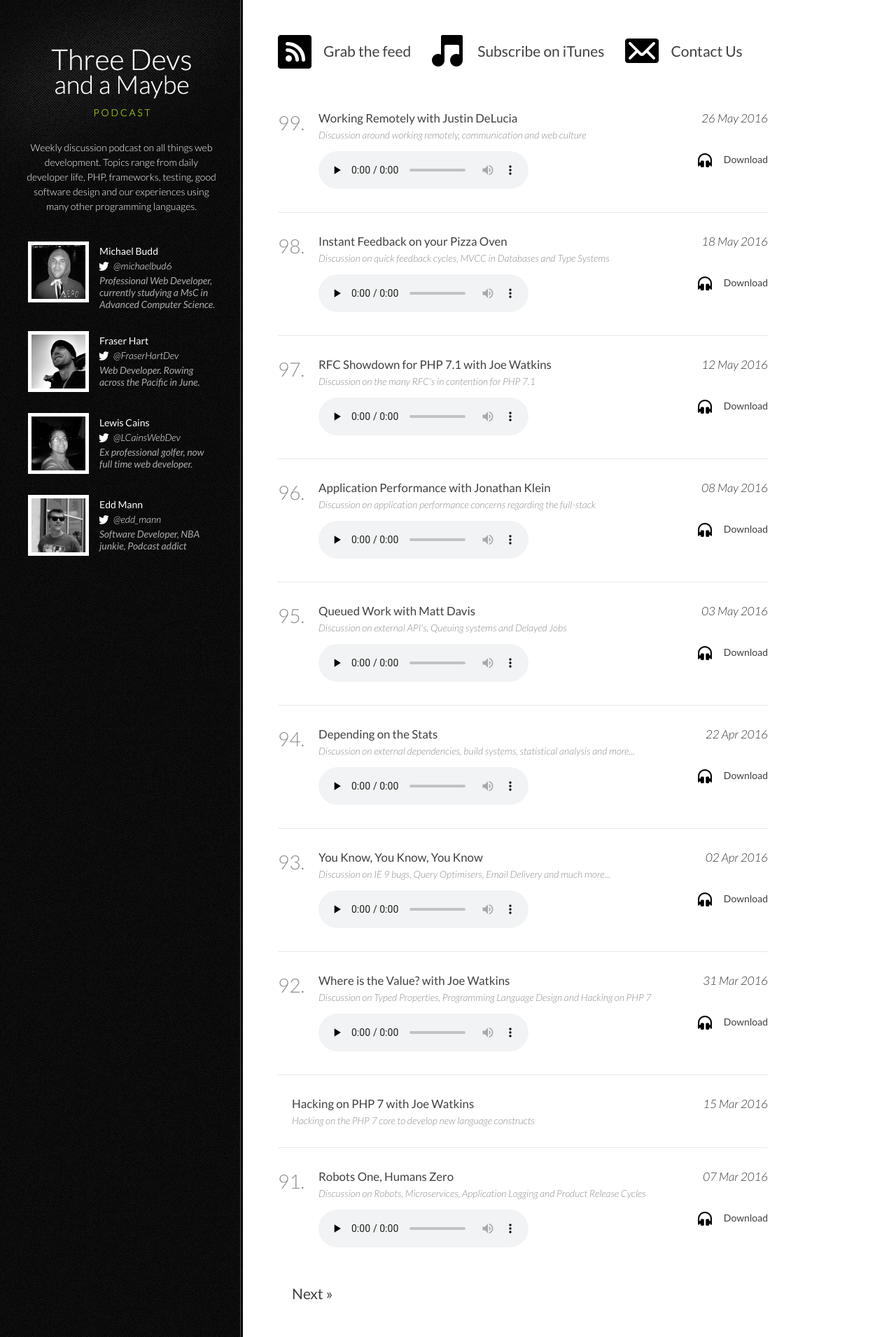
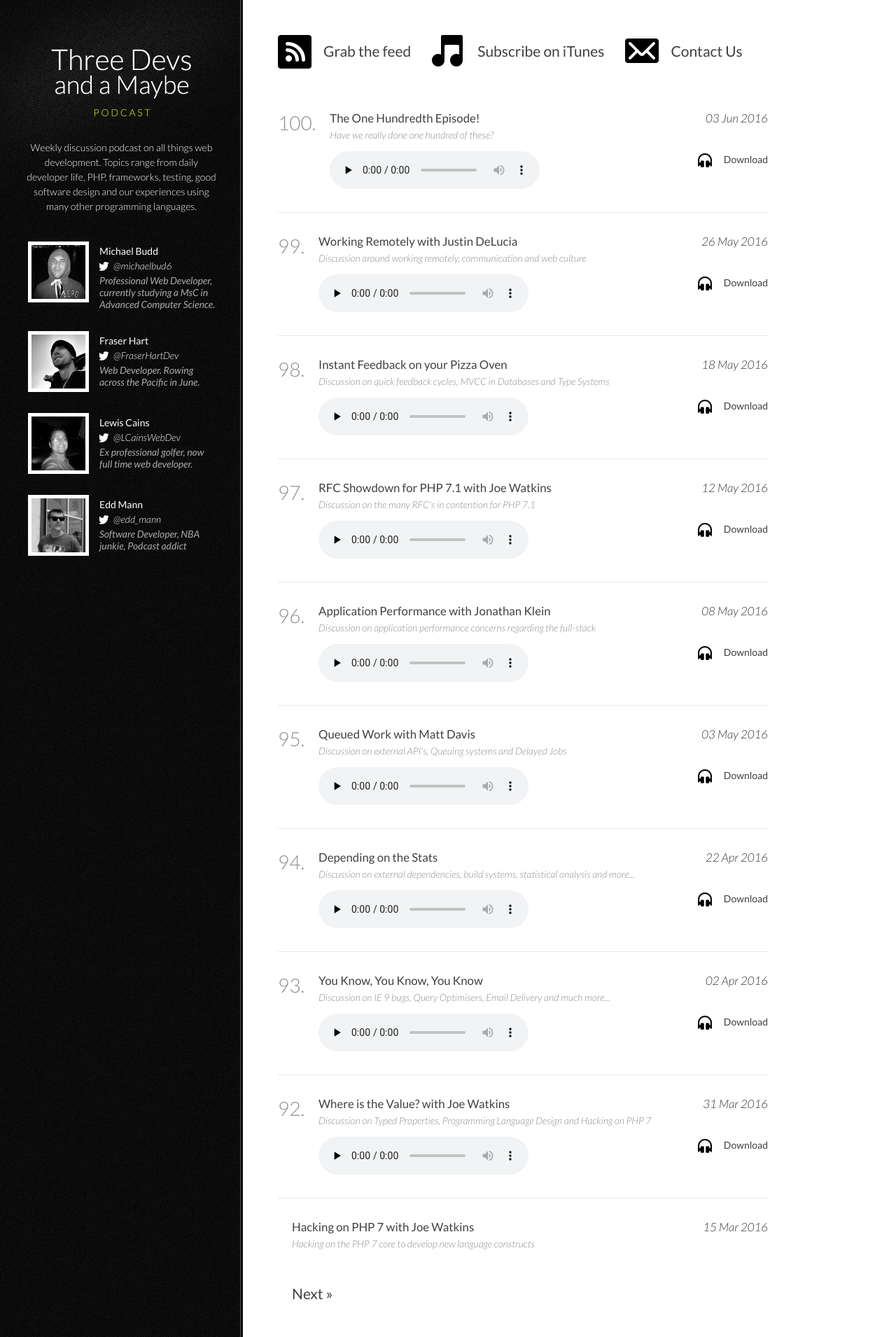
Before and after one commit to threedevsandamaybe/threedevsandamaybe.github.io, a Jekyll site: the page built from index.html, in a window 1280 px wide. Shown: the whole page at 70% size. Built offline with Jekyll 4.4.1, drawn with Linux system fonts in a browser that asks for light colours; the list of posts is cut into pages by our own code; some of the changed lines change nothing that is shown.

Commit message:
Add episode 100 show-notes!

```diff
--- /dev/null
+++ b/_posts/2016-06-03-the-one-hundredth-episode.md
@@ -0,0 +1,46 @@
+---
+title: The One Hundredth Episode!
+abstract: "Have we really done one hundred of these?"
+date: 2016-06-03T09:00:00.000Z
+file: 100-the-one-hundredth-episode.mp3
+layout: podcast
+number: 100
+size: 40562259
+duration: 3860
+---
+
+We have a full host podcast for the 100th episode!
+Starting off the show by thanking all of our previous guests and you the audience, we then move on to discuss our recent catchup in-person and reflection on the past three years of podcasting.
+During which, we have a déjà-vu moment with another audio blip similar to what occurred in the first episode.
+This leads us on to discuss testing in React/Flux and moving away from the reliance on jQuery as a dependency.
+Edd has ran some stats on the previous 99 episodes and with these results we then have a quick quiz.
+Finally, we discuss how/why we started the podcast in the first place, encourage anyone who is thinking of starting a podcast to do it and bring back hot picks of the week!
+
+### Show Links
+
+- [Vive](https://www.htcvive.com/uk/)
+- [Oculus](https://www.oculus.com/en-us/)
+- [Vive - Reddit](https://www.reddit.com/r/Vive)
+- [Oculus - Reddit](https://www.reddit.com/r/oculus/)
+- [Three Devs and a Maybe - Silly Billy Tax Mug](http://threedevsandamaybe.spreadshirt.co.uk/full-colour-mug-A106290262)
+- [Uploadcare](https://uploadcare.com/)
+- [bshaffer/oauth2-server-php](https://github.com/bshaffer/oauth2-server-php)
+- [lucadegasperi/oauth2-server-laravel](https://github.com/lucadegasperi/oauth2-server-laravel)
+- [Shallow Rendering in React](https://facebook.github.io/react/docs/test-utils.html#shallow-rendering)
+- [BEM — Block Element Modifier](http://getbem.com/)
+- [How to do x in JavaScript (with no jQuery results)](https://www.google.co.uk/webhp#q=how+to+do+x+in+javascript+-jQuery)
+- [jQuery vs. document.querySelectorAll - Stack Overflow](http://stackoverflow.com/questions/11503534/jquery-vs-document-queryselectorall)
+- [Can I use... querySelector](http://caniuse.com/#feat=queryselector)
+- [Can I use... classList](http://caniuse.com/#search=classList)
+- [Joe Watkins on Twitter: "Rocking the @3DevsAndAMaybe look"](https://twitter.com/krakjoe/status/738066130359705600)
+- [Rogue Amoeba - Audio Hijack](https://rogueamoeba.com/audiohijack/)
+- [How to Record and Mix Multiple Hosts in Audacity (Double-Ender)](https://theaudacitytopodcast.com/tap029-how-to-record-and-mix-multiple-hosts-in-audacity-double-ender/)
+- [Podtrac](http://podtrac.com/)
+- [Laravel Homestead](https://laravel.com/docs/5.2/homestead)
+- [Laravel Valet](https://laravel.com/docs/5.2/valet)
+- [PhpStorm](https://www.jetbrains.com/phpstorm/)
+- [WebStorm](https://www.jetbrains.com/webstorm/)
+- [Atom](https://atom.io/)
+- [Browsersync](https://www.browsersync.io/)
+- [Recordit](http://recordit.co/)
+- [LICEcap](http://www.cockos.com/licecap/)
--- a/_sass/styles.scss
+++ b/_sass/styles.scss
@@ -114,7 +114,7 @@
             .details {
                 margin-left: 20px;
                 float: left;
-                width: 510px;
+                width: 490px;
             }
 
             h2 {
```
